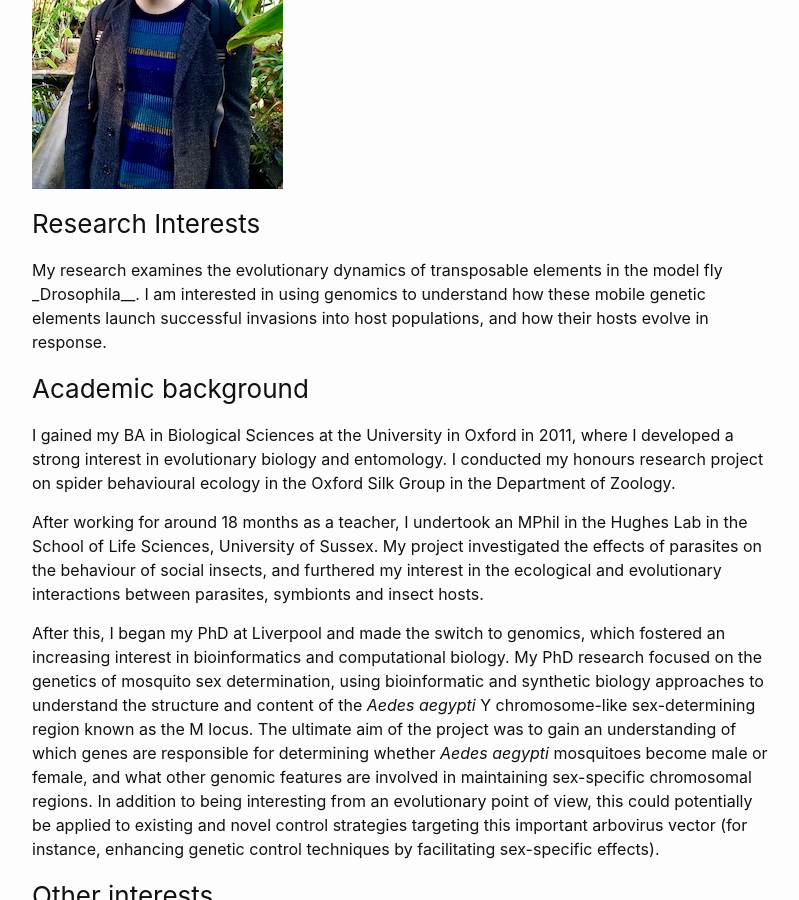
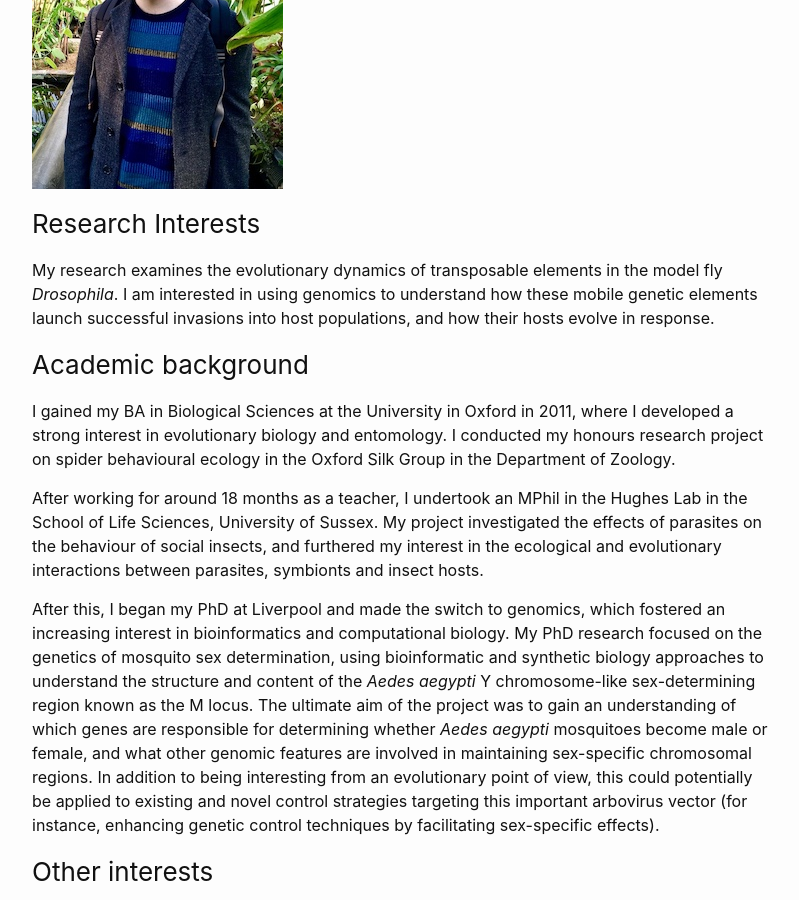
Before and after one commit to joeturner177/joeturner177.github.io, a Jekyll site: the page built from about.md, in a window 1280 px wide and 900 px high, scrolled down 371 px. Shown: the whole window, without its empty margins (238-1037 px from the left). Built offline with Jekyll 4.4.1, drawn with Linux system fonts in a browser that asks for light colours.

```diff
--- a/about.md
+++ b/about.md
@@ -4,10 +4,8 @@ title: About
 permalink: /about/
 ---
 
-I am a Postdoctoral Research Associate in the [Betancourt
-Lab](https://www.flyevolution.net/) in the Department of Evolution, Ecology
-and Behaviour, Institute of Integrative Biology at the University of
-Liverpool.
+I am a Postdoctoral Research Associate in the [Betancourt Lab](https://www.flyevolution.net/) in the Department of Evolution, Ecology and Behaviour,
+Institute of Integrative Biology at the University of Liverpool.
 
 
 ![Photo](/images/about_pic.jpg)
@@ -16,7 +14,7 @@ Liverpool.
 ### Research Interests
 
 My research examines the evolutionary dynamics of transposable elements in
-the model fly _Drosophila__. I am interested in using genomics to
+the model fly _Drosophila_. I am interested in using genomics to
 understand how these mobile genetic elements launch successful invasions
 into host populations, and how their hosts evolve in response.
 
```
